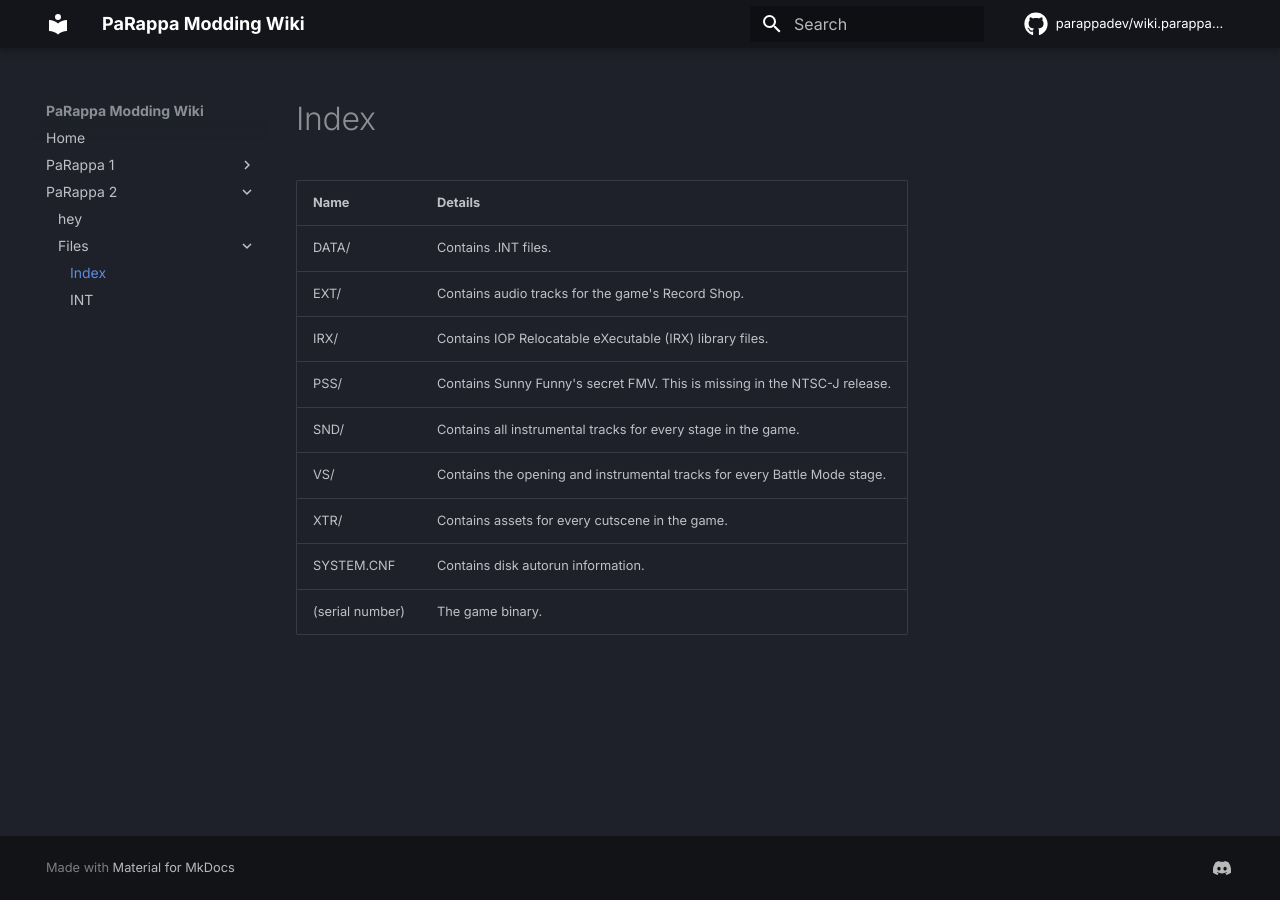
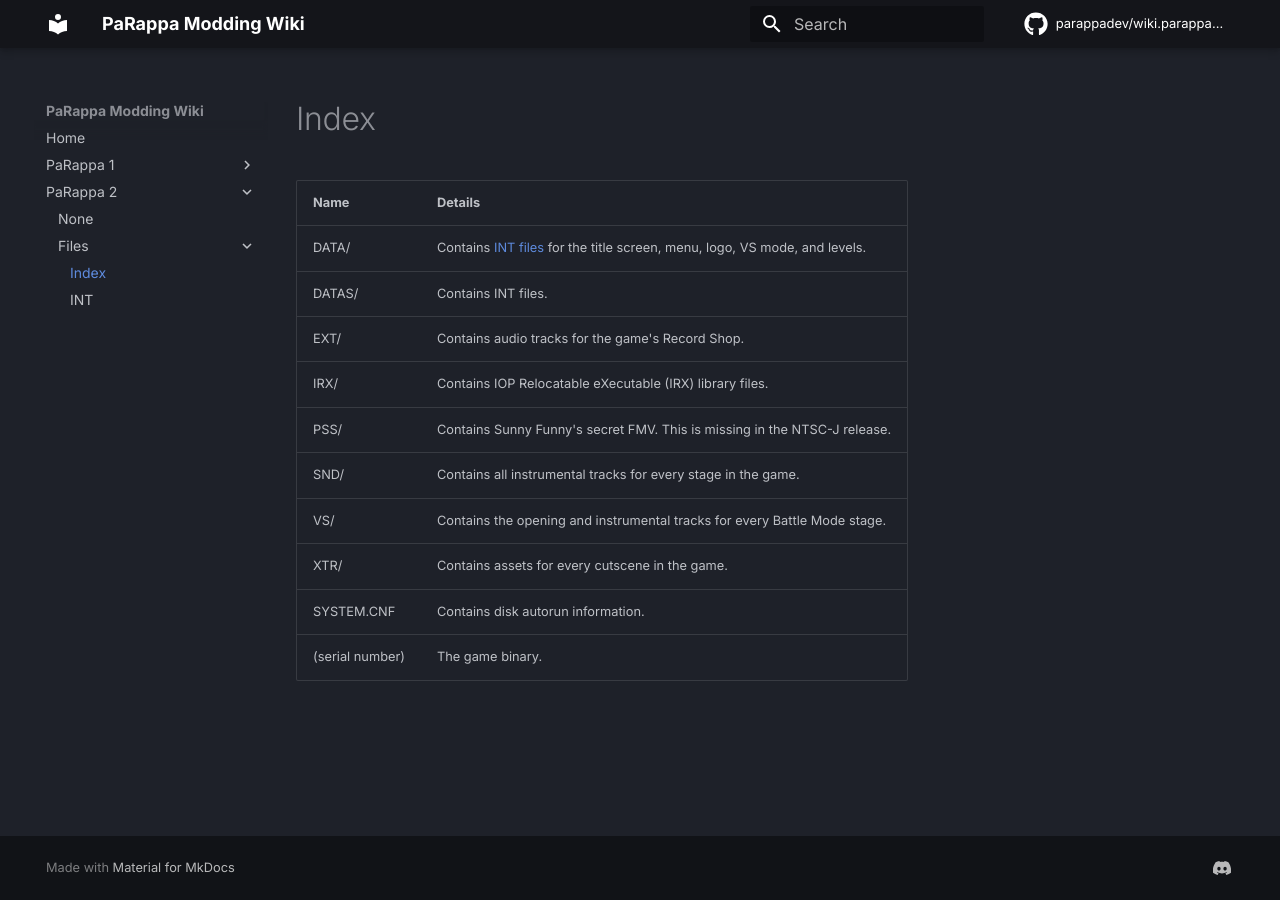
Before and after one commit to parappadev/wiki.parappa.dev, an MkDocs documentation site: the page built from docs/ptr2/files/index.md, in a window 1280 px wide. Built offline with MkDocs 1.6.1 and Material for MkDocs 9.7.7, drawn with Linux system fonts in a browser that asks for light colours; comment, search, counter and statistics services are not loaded.

Commit message:
more progress

```diff
--- a/docs/ptr1/index.md
+++ /dev/null
@@ -1 +0,0 @@
-# hey
--- a/docs/ptr2/files/index.md
+++ b/docs/ptr2/files/index.md
@@ -1,11 +1,12 @@
-| Name            | Details                                                                   |
-|-----------------|---------------------------------------------------------------------------|
-| DATA/           | Contains .INT files.                                                      |
-| EXT/            | Contains audio tracks for the game's Record Shop.                         |
-| IRX/            | Contains IOP Relocatable eXecutable (IRX) library files.                  |
-| PSS/            | Contains Sunny Funny's secret FMV. This is missing in the NTSC-J release. |
-| SND/            | Contains all instrumental tracks for every stage in the game.             |
-| VS/             | Contains the opening and instrumental tracks for every Battle Mode stage. |
-| XTR/            | Contains assets for every cutscene in the game.                           |
-| SYSTEM.CNF      | Contains disk autorun information.                                        |
-| (serial number) | The game binary.                                                          |
+| Name            | Details                                                                                        |
+|-----------------|------------------------------------------------------------------------------------------------|
+| DATA/           | Contains [INT files](/ptr2/files/int) for the title screen, menu, logo, VS mode, and levels. |
+| DATAS/          | Contains INT files.                                                                            |
+| EXT/            | Contains audio tracks for the game's Record Shop.                                              |
+| IRX/            | Contains IOP Relocatable eXecutable (IRX) library files.                                       |
+| PSS/            | Contains Sunny Funny's secret FMV. This is missing in the NTSC-J release.                      |
+| SND/            | Contains all instrumental tracks for every stage in the game.                                  |
+| VS/             | Contains the opening and instrumental tracks for every Battle Mode stage.                      |
+| XTR/            | Contains assets for every cutscene in the game.                                                |
+| SYSTEM.CNF      | Contains disk autorun information.                                                             |
+| (serial number) | The game binary.                                                                               |
--- a/docs/ptr2/index.md
+++ /dev/null
@@ -1 +0,0 @@
-# hey
```
Also changed, not shown: docs/ptr2/files/int.md (+6 -0 lines).
